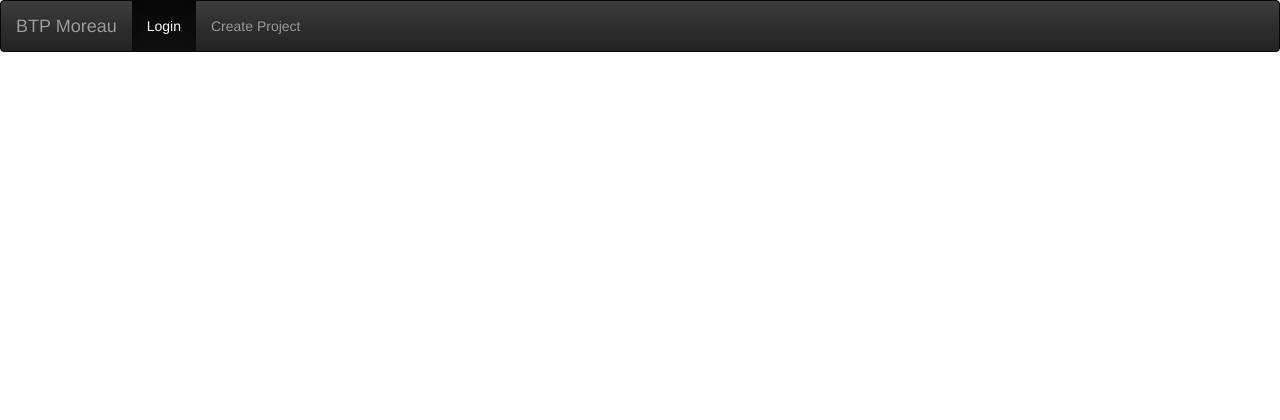
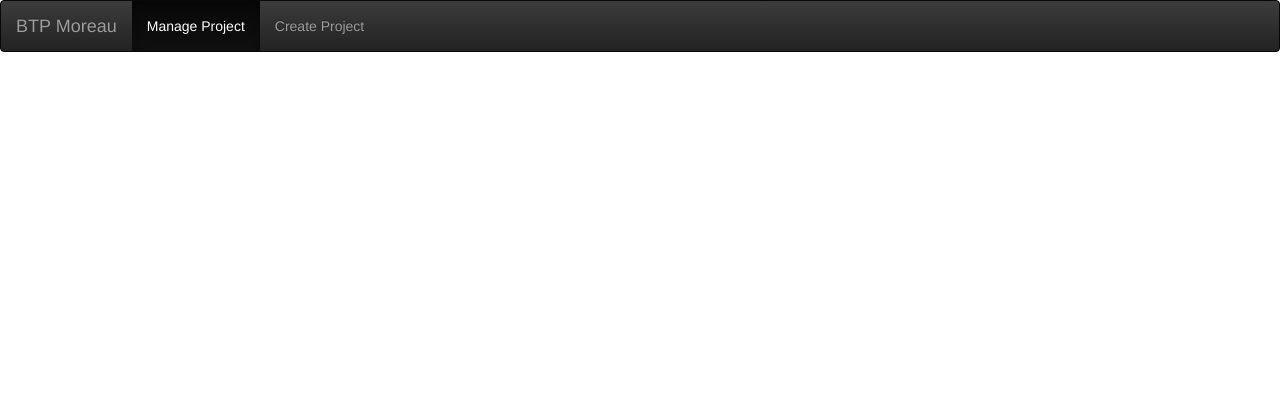
Before and after one commit to MarienDelahaye/btp_moreau, a PHP site: page /index.php in a window 1280 px wide. Shown: the top 420 px of the page. Run offline with PHP 8.4, Linux system fonts and the light colour scheme; some libraries are stand-ins or nearby versions.

Commit message:
Edited index.php

```diff
--- a/header.php
+++ b/header.php
@@ -7,10 +7,10 @@
 <nav class="navbar navbar-inverse">
   <div class="container-fluid">
     <div class="navbar-header">
-      <a class="navbar-brand" href="#">BTP Moreau</a>
+      <a class="navbar-brand" href="index.php">BTP Moreau</a>
     </div>
     <ul class="nav navbar-nav">
-      <li class="active"><a href="#">Login</a></li>
+      <li class="active"><a href="project_panel.php">Manage Project</a></li>
       <li><a href="create_project.php">Create Project</a></li>
 
     </ul>
```
